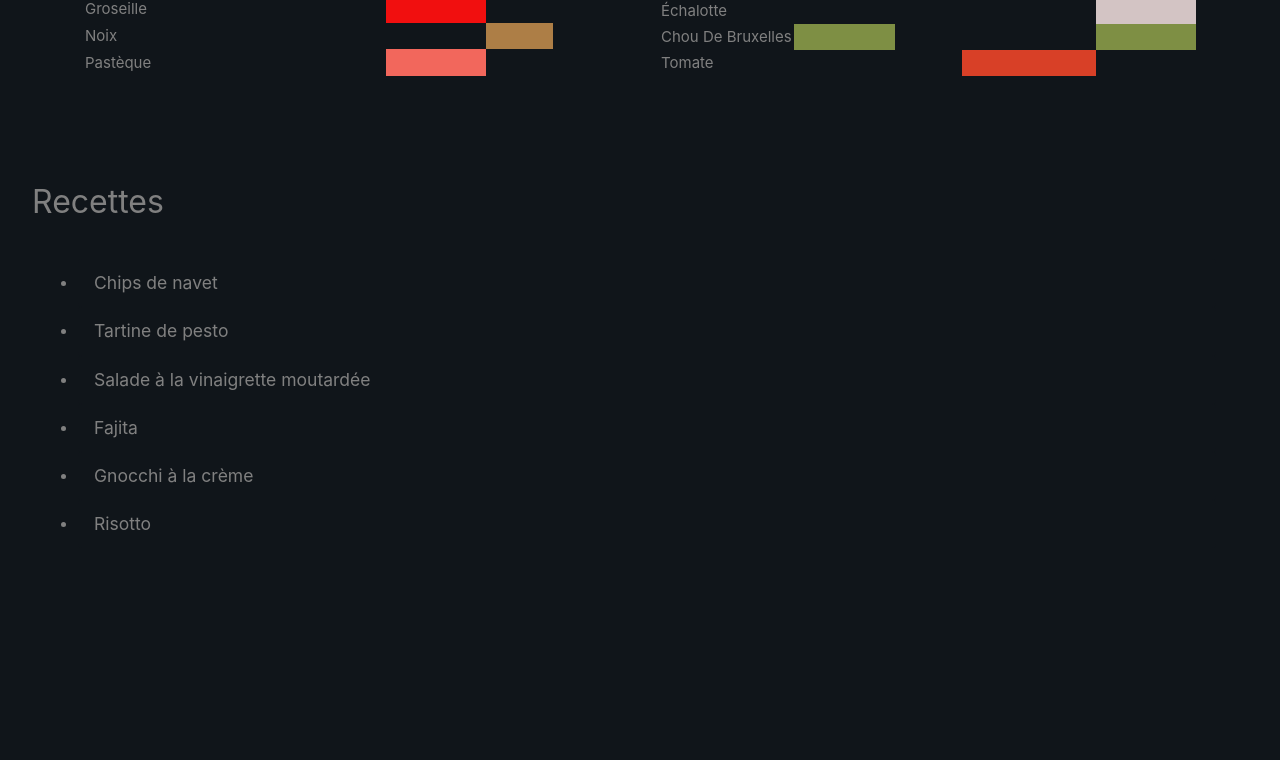
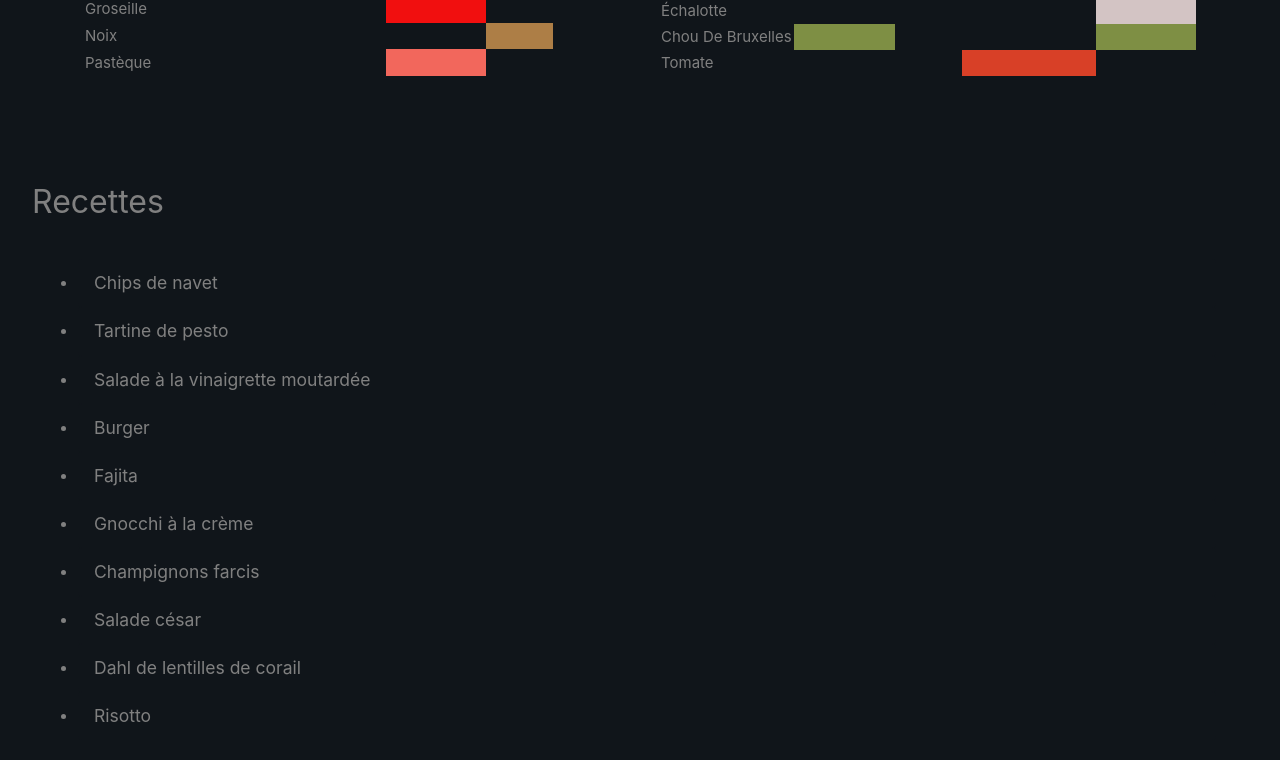
Before and after one commit to Benjent/recipes, a Vue app: page / in a window 1280 px wide. Shown: the part 1028-1788 px from the top of the page. Before the commit the page ends 1708 px from the top, so only its background shows below. Built offline with nearby package versions, Linux system fonts and the light colour scheme.

Commit message:
Add some recipies + split steps into steps and preparation

```diff
--- a/src/data/recipes.js
+++ b/src/data/recipes.js
@@ -1,9 +1,14 @@
 const recipes = [
-    // TODO Dahl lentilles
-    // Burger végé
-    // galettes
-    // hachi végé kefta pdt
-    // cake patates emmental
+    // TODO
+    // Dahl de lentilles
+    // Galette oeuf fromage
+    // Galette de fondue de poireau
+    // Omelette
+    // Omelette au champignon
+    // Rouleau betterave (+ mâche + comté)
+    // Risotto coquillettes fromage
+    // Hachis parmentier de kefta (pomme de terre, carotte)
+    // Cake à la pomme de terre (+ emmental)
     {
         name: "Chips de navet",
         ingredients: [
@@ -14,7 +19,8 @@ const recipes = [
             },
         ],
         rapidity: "Rapide",
-        steps: ["Préparer le navet", "Trancher le navet en lamelles"]
+        preparation: ["Préparer le navet", "Trancher le navet en lamelles"],
+        steps: [],
     },
     {
         name: "Tartine de pesto",
@@ -31,7 +37,8 @@ const recipes = [
             },
         ],
         rapidity: "Rapide",
-        steps: ["Trancher le pain", "Griller les tranches au grille-pain", "Tartiner les tranches avec le pesto"]
+        preparation: ["Trancher le pain"],
+        steps: ["Griller les tranches au grille-pain", "Tartiner les tranches avec le pesto"],
     },
     {
         name: "Salade à la vinaigrette moutardée",
@@ -53,7 +60,61 @@ const recipes = [
             },
         ],
         rapidity: "Rapide",
-        steps: ["Laver la salade", "Préparer l'échalotte et la trancher", "Mélanger moutarde, huile, un peu d'eau et ajouter le vinaigre pour obtenir un mélange homogène", "Ajouter sel et l'échalotte"]
+        preparation: ["Laver la salade", "Préparer l'échalotte et la trancher"],
+        steps: ["Mélanger moutarde, huile, un peu d'eau et ajouter le vinaigre pour obtenir un mélange homogène", "Ajouter sel et l'échalotte"],
+    },
+    {
+        name: "Burger",
+        ingredients: [
+            {
+                name: "Pain burger",
+                amount: 4,
+                unit: "p",
+            },
+            {
+                name: "Oignon rouge",
+                amount: 1,
+                unit: "p",
+            },
+            {
+                name: "Tomate",
+                amount: 1,
+                unit: "p",
+            },
+            {
+                name: "Salade",
+                amount: 1,
+                unit: "p",
+            },
+            {
+                name: "Champignon",
+                amount: 4,
+                unit: "p",
+            },
+            {
+                name: "Tomme",
+                amount: 25,
+                unit: "g",
+            },
+            {
+                name: "Oeuf",
+                amount: 4,
+                unit: "p",
+            },
+            {
+                name: "Moutarde",
+                amount: 5,
+                unit: "g",
+            },
+            {
+                name: "Ketchup",
+                amount: 5,
+                unit: "g",
+            },
+        ],
+        rapidity: "Rapide",
+        preparation: ["Laver la salade", "Préparer l'oignon, les champignons et les trancher", "Trancher la tomme, la tomate et arracher une feuille de salade"],
+        steps: ["Faire revenir les champignons à la poêle", "Cuire l'oeuf à la poêle et y ajouter du poivre", "Griller les pains au grille-pain", "Assembler moutarde, champignon, salade, fromage, tomate, oignon, oeuf et ketchup dans les pains"],
     },
     {
         name: "Fajita",
@@ -85,7 +146,8 @@ const recipes = [
             },
         ],
         rapidity: "Moyen",
-        steps: ["Préparer l'oignon, les champignons et les carottes et les trancher", "Pré-cuire les carottes dans une casserole", "Faire revenir l'oignon et les champignons à la poêle", "Émietter les falafels et les ajouter à la poêle avec les carottes", "Épicer le mélange", "Ajouter la sauce salsa", "Chauffer les galettes au micro-ondes"]
+        preparation: ["Préparer l'oignon, les champignons et les carottes et les trancher", "Émietter les falafels"],
+        steps: ["Pré-cuire les carottes dans une casserole", "Faire revenir l'oignon et les champignons à la poêle", "Ajouter les falafels à la poêle avec les carottes", "Épicer le mélange", "Ajouter la sauce salsa", "Chauffer les galettes au micro-ondes"],
     },
     {
         name: "Gnocchi à la crème",
@@ -107,7 +169,117 @@ const recipes = [
             },
         ],
         rapidity: "Moyen",
-        steps: ["Préparer les champignons et les trancher", "Faire revenir les gnocchis dans du beurre à la poêle", "Retirer les gnocchis et faire revenir la crème et les champignons à la poêle"]
+        preparation: ["Préparer les champignons et les trancher"],
+        steps: ["Faire revenir les gnocchis dans du beurre à la poêle", "Retirer les gnocchis et faire revenir la crème et les champignons à la poêle"],
+    },
+    {
+        name: "Champignons farcis",
+        ingredients: [
+            {
+                name: "Champignon",
+                amount: 10,
+                unit: "p",
+            },
+            {
+                name: "Crème",
+                amount: 25,
+                unit: "g",
+            },
+        ],
+        rapidity: "Moyen",
+        preparation: ["Préparer les champignons et retirer leur pied"],
+        steps: ["Farcir les champignons de crème et ajouter des épices", "Cuir les champignons au four"]
+    },
+    {
+        name: "Salade césar",
+        ingredients: [
+            {
+                name: "Salade",
+                amount: 1,
+                unit: "p",
+            },
+            {
+                name: "Tomate cerise",
+                amount: 10,
+                unit: "p",
+            },
+            {
+                name: "Avocat",
+                amount: 1,
+                unit: "p",
+            },
+            {
+                name: "Ail",
+                amount: 1,
+                unit: "p",
+            },
+            {
+                name: "Tofu",
+                amount: 250,
+                unit: "g",
+            },
+            {
+                name: "Mayonnaise",
+                amount: 25,
+                unit: "g",
+            },
+            {
+                name: "Oeuf",
+                amount: 1,
+                unit: "p",
+            },
+            {
+                name: "Citron",
+                amount: 1,
+                unit: "p",
+            },
+        ],
+        rapidity: "Moyen",
+        preparation: ["Laver la salade", "Couper les tomates cerises en deux", "Préparer l'ail et l'écraser"],
+        steps: ["Faire revenir le tofu à la poêle", "Remuer l'oeuf avec la mayonnaise, l'huile, le jus de citron et du poivre", "Remuer la salade avec les tomates, l'ail, le tofu et le mélange"],
+    },
+    {
+        name: "Dahl de lentilles de corail",
+        ingredients: [
+            {
+                name: "Lentilles de corail",
+                amount: 250,
+                unit: "g",
+            },
+            {
+                name: "Pulpe de tomate",
+                amount: 400,
+                unit: "ml",
+            },
+            {
+                name: "Lait de coco",
+                amount: 400,
+                unit: "ml",
+            },
+            {
+                name: "Oignon",
+                amount: 1,
+                unit: "p",
+            },
+            {
+                name: "Ail",
+                amount: 2,
+                unit: "p",
+            },
+            {
+                name: "Huile de coco",
+                amount: 5,
+                unit: "cl",
+            },
+            {
+                name: "Gingembre",
+                amount: 10,
+                unit: "g",
+            },
+        ],
+        rapidity: "Long",
+        preparation: ["Préparer l'oignon, l'ail, le gingembre et les trancher"],
+        steps: ["Faire cuire l'oignon dans l'huile de coco", "Ajouter l'ail et le gingembre, épicer et mélanger", "Ajouter les lentilles de corail et mélanger", "Ajouter la pulpe de tomate avec de l'eau et mélanger", "Ajouter le lait de coco et mélanger", "Ajouter de la coriandre"],
     },
     {
         name: "Risotto",
@@ -149,7 +321,8 @@ const recipes = [
             },
         ],
         rapidity: "Long",
-        steps: ["Préparer les champignons, l'oignon, l'ail et les trancher", "Faire bouillir le bouillon à la casserole", "Faire revenir l'ail et l'oignon à la poêle", "Ajouter les champignons à la poêle", "Ajouter le riz avec le vin blanc", "Ajouter régulièrement le bouillon jusqu'à épuisement", "Ajouter le parmesan"]
+        preparation: ["Préparer les champignons, l'oignon, l'ail et les trancher"],
+        steps: ["Faire revenir l'ail et l'oignon à la poêle", "Ajouter les champignons à la poêle", "Ajouter le riz avec le vin blanc", "Ajouter régulièrement le bouillon jusqu'à épuisement", "Ajouter le parmesan"],
     },
 ]
 
```
